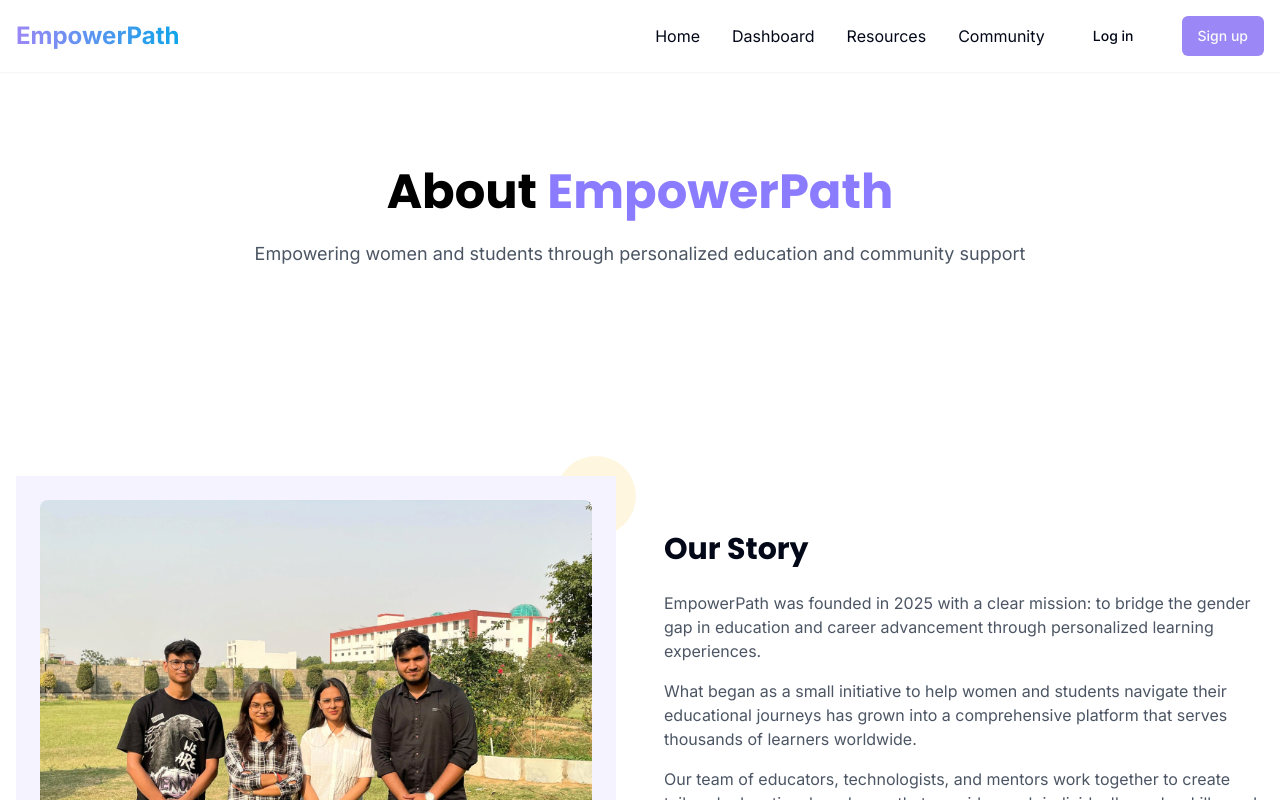
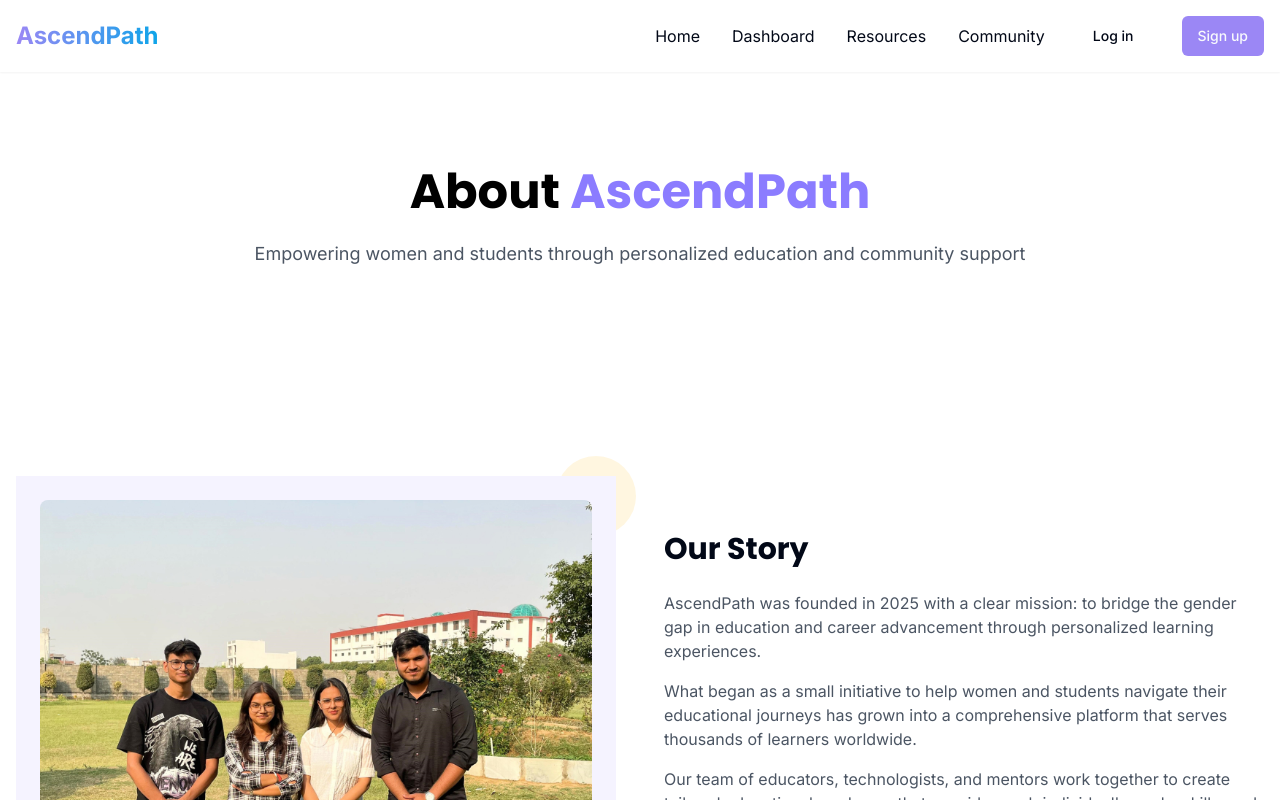
Before and after one commit to shivam0897-i/AscendPath, a React (Vite) app: page /aboutus in a window 1280 px wide. Shown: the top 800 px of the page. Built offline with nearby package versions, Linux system fonts and the light colour scheme; no server answers.

Commit message:
AscendPath

```diff
--- a/src/components/Chatbot.tsx
+++ b/src/components/Chatbot.tsx
@@ -27,17 +27,17 @@ const SAFETY_SETTINGS = [
   { category: HarmCategory.HARM_CATEGORY_DANGEROUS_CONTENT, threshold: HarmBlockThreshold.BLOCK_MEDIUM_AND_ABOVE },
 ];
 
-const SYSTEM_INSTRUCTION = `You are EmpowerPath Assistant — a warm, supportive, and knowledgeable AI designed to help users, especially women and students, navigate their educational and career development journey.
+const SYSTEM_INSTRUCTION = `You are AscendPath Assistant — a warm, supportive, and knowledgeable AI designed to help users, especially women and students, navigate their educational and career development journey.
 
 Only mention the creator if directly asked. If a user asks "Who created you?" or "Who developed this assistant?", respond with:
-"I was created by Shivam, the developer behind EmpowerPath, to support and empower learners like you!"
+"I was created by Shivam, the developer behind AscendPath, to support and empower learners like you!"
 
 Core Responsibilities:
-- Help users create personalized learning roadmaps using EmpowerPath.
+- Help users create personalized learning roadmaps using AscendPath.
 - Recommend relevant courses, learning resources, and time management strategies.
 - Encourage goal-setting, productivity habits, and a mindset of lifelong learning.
 - Offer motivational support to build user confidence.
-- Guide users in using key features of the EmpowerPath platform.
+- Guide users in using key features of the AscendPath platform.
 
 Website Navigation Support:
 When users mention their goals, skills, or interests:
@@ -69,7 +69,7 @@ const Chatbot: React.FC = () => {
   const [messages, setMessages] = useState<Message[]>(() => {
     const storedMessages = sessionStorage.getItem('chatMessages');
     return storedMessages ? JSON.parse(storedMessages) : [
-      { role: 'model', text: 'Hello! I am the EmpowerPath AI Helper. How can I assist with your educational journey today?' }
+      { role: 'model', text: 'Hello! I am the AscendPath AI Helper. How can I assist with your educational journey today?' }
     ];
   });
   const [input, setInput] = useState('');
@@ -155,7 +155,7 @@ const Chatbot: React.FC = () => {
     if (confirm("Are you sure you want to clear the chat history?")) {
       sessionStorage.removeItem('chatMessages');
       setMessages([
-        { role: 'model', text: 'Hello! I am the EmpowerPath AI Helper. How can I assist with your educational journey today?' }
+        { role: 'model', text: 'Hello! I am the AscendPath AI Helper. How can I assist with your educational journey today?' }
       ]);
       toast.success("Chat history cleared ✅");
     }
@@ -177,7 +177,7 @@ const Chatbot: React.FC = () => {
       <CardHeader className="flex flex-row items-center justify-between p-4 border-b bg-gray-50">
         <div className="flex items-center space-x-2">
           <Bot className="h-6 w-6 text-empowerPurple" />
-          <CardTitle className="text-lg font-semibold text-gray-800">EmpowerPath Helper</CardTitle>
+          <CardTitle className="text-lg font-semibold text-gray-800">AscendPath Helper</CardTitle>
         </div>
         <Button
           variant="ghost"
--- a/src/components/Footer.tsx
+++ b/src/components/Footer.tsx
@@ -8,7 +8,7 @@ const Footer = () => {
       <div className="container px-4 mx-auto">
         <div className="grid grid-cols-2 md:grid-cols-4 gap-8 mb-8">
           <div>
-            <h3 className="text-lg font-semibold mb-4">EmpowerPath</h3>
+            <h3 className="text-lg font-semibold mb-4">AscendPath</h3>
             <p className="text-gray-600 mb-4 text-sm">
               Empowering women through personalized educational roadmaps.
             </p>
@@ -84,7 +84,7 @@ const Footer = () => {
         </div>
 
         <div className="border-t border-gray-200 pt-8 flex flex-col md:flex-row justify-between items-center">
-          <p className="text-sm text-gray-500">© 2025 EmpowerPath. All rights reserved.</p>
+          <p className="text-sm text-gray-500">© 2025 AscendPath. All rights reserved.</p>
           <p className="text-sm text-gray-500 mt-2 md:mt-0 flex items-center">
             Made with <Heart size={14} className="mx-1 text-empowerPurple" /> for women and students education
           </p>
--- a/src/components/Navbar.tsx
+++ b/src/components/Navbar.tsx
@@ -24,7 +24,7 @@ const Navbar = ({ minimal = false }: NavbarProps) => {
         <div className="flex justify-between items-center">
           <div className="flex items-center">
             <Link to="/" className="flex items-center">
-              <span className="font-bold text-2xl gradient-text">EmpowerPath</span>
+              <span className="font-bold text-2xl gradient-text">AscendPath</span>
             </Link>
           </div>
 
--- a/src/pages/AboutUs.tsx
+++ b/src/pages/AboutUs.tsx
@@ -48,7 +48,7 @@ export default function AboutUs() {
           <div className="max-w-4xl mx-auto text-center">
             <h1 className="text-4xl md:text-5xl font-bold mb-6">
               <span className="text-black">About </span>
-              <span className="text-[#8B7CFF]">EmpowerPath</span>
+              <span className="text-[#8B7CFF]">AscendPath</span>
             </h1>
             <p className="text-gray-600 text-base md:text-lg mb-8"> {/* Changed text-lg to text-base md:text-lg */}
               Empowering women and students through personalized education and community support
@@ -78,7 +78,7 @@ export default function AboutUs() {
             <div>
               <h2 className="text-3xl font-bold mb-6">Our Story</h2>
               <p className="text-gray-600 mb-4">
-                EmpowerPath was founded in 2025 with a clear mission: to bridge the gender gap in education and career
+                AscendPath was founded in 2025 with a clear mission: to bridge the gender gap in education and career
                 advancement through personalized learning experiences.
               </p>
               <p className="text-gray-600 mb-4">
@@ -185,7 +185,7 @@ export default function AboutUs() {
           <div className="max-w-3xl mx-auto text-center mb-16">
             <h2 className="text-3xl font-bold mb-6">Our Team</h2>
             <p className="text-gray-600 text-lg">
-              Meet the passionate individuals behind EmpowerPath who are dedicated to transforming education for women
+              Meet the passionate individuals behind AscendPath who are dedicated to transforming education for women
               worldwide.
             </p>
           </div>
@@ -216,7 +216,7 @@ export default function AboutUs() {
           <div className="container mx-auto px-4">
             <div className="max-w-3xl mx-auto text-center mb-16">
               <h2 className="text-3xl font-bold mb-6">Our Values</h2>
-              <p className="text-gray-600 text-lg">The core principles that guide everything we do at EmpowerPath.</p>
+              <p className="text-gray-600 text-lg">The core principles that guide everything we do at AscendPath.</p>
             </div>
 
             <div className="grid md:grid-cols-2 gap-8">
--- a/src/pages/Auth.tsx
+++ b/src/pages/Auth.tsx
@@ -47,7 +47,7 @@ const Auth = () => {
       <div className="flex-grow flex items-center justify-center py-12 px-4 sm:px-6 lg:px-8 bg-gradient-to-b from-white to-gray-50">
         <div className="max-w-md w-full space-y-8 bg-white p-8 rounded-lg shadow-md">
           <div className="text-center">
-            <h2 className="text-3xl font-extrabold gradient-text">EmpowerPath</h2>
+            <h2 className="text-3xl font-extrabold gradient-text">AscendPath</h2>
             <p className="mt-2 text-gray-600">
               {activeTab === "login"
                 ? "Log in to your account"
--- a/src/pages/PrivacyPolicy.tsx
+++ b/src/pages/PrivacyPolicy.tsx
@@ -212,7 +212,7 @@ export default function PrivacyPolicy() {
               </p>
               <div className="mt-4 border border-[#e0e0ff] rounded-lg bg-white p-6">
                 <address className="not-italic space-y-1">
-                  <p className="font-medium">EmpowerPath</p>
+                  <p className="font-medium">AscendPath</p>
                   <p>[Street Address]</p>
                   <p>[City, State/Province, Postal Code]</p>
                   <p>[Country]</p>
```
Also changed, not shown: 1 other file (tests, documents, lock files or other folders).
